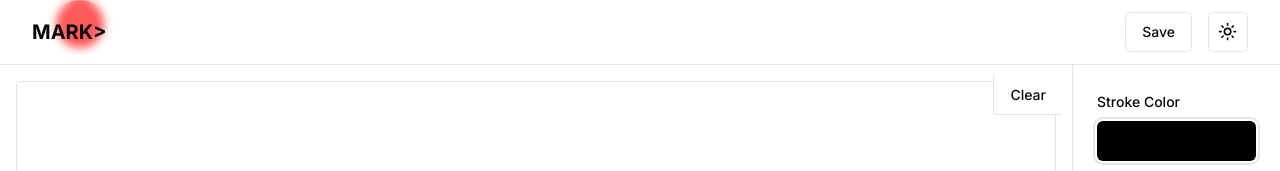
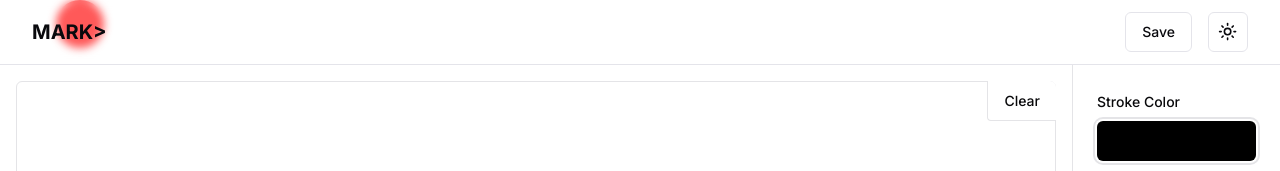
Before and after one commit to vitheshshetty00/Project-Mark, a Next.js app in the folder client/: page / in a window 1280 px wide. Shown: the top 171 px of the page. Built offline with nearby package versions, Linux system fonts and the light colour scheme.

Commit message:
Refactor canvas drawing functionality and add state management with Zustand

```diff
--- a/client/components/ColorPicker.tsx
+++ b/client/components/ColorPicker.tsx
@@ -8,22 +8,24 @@ import {
 import { Label } from "@/components/ui/label";
 import { Button } from "@/components/ui/button";
 import { HexAlphaColorPicker } from "react-colorful";
-import { useState } from "react";
+import { useCanvasStore } from "@/stores/canvasStore";
 
 const ColorPicker = () => {
-	const [color, setColor] = useState("#000");
+	const { strokeColor, setStrokeColor } = useCanvasStore();
 	return (
 		<div>
-			<Label htmlFor="strokeColor" className="select-none">Stroke Color</Label>
+			<Label htmlFor="strokeColor" className="select-none">
+				Stroke Color
+			</Label>
 			<Popover>
 				<PopoverTrigger asChild>
 					<Button
 						className="mt-2 w-full ring-2 ring-border border-white ring-offset-2"
-						style={{ background: color }}
+						style={{ background: strokeColor }}
 					/>
 				</PopoverTrigger>
 				<PopoverContent className="w-fit mt-4">
-					<HexAlphaColorPicker color={color} onChange={setColor} />
+					<HexAlphaColorPicker color={strokeColor} onChange={setStrokeColor} />
 				</PopoverContent>
 			</Popover>
 		</div>
--- a/client/components/DashGapSlider.tsx
+++ b/client/components/DashGapSlider.tsx
@@ -1,26 +1,28 @@
 "use client";
-import { useState } from "react";
 import { Slider } from "@/components/ui/slider";
 import { Label } from "@/components/ui/label";
+import { useCanvasStore } from "@/stores/canvasStore";
 
 const DashGapSlider = () => {
-    const [dashGap, setDashgGap] = useState([3]);
+	const { gapWidth, setGapWidth } = useCanvasStore();
 	return (
 		<div>
 			<div className="flex items-center justify-between mb-4">
-				<Label htmlFor="gapWidth" className="select-none">Gap Width</Label>
-				<span className="text-sm ">{dashGap}</span>
+				<Label htmlFor="gapWidth" className="select-none">
+					Gap Width
+				</Label>
+				<span className="text-sm ">{gapWidth}</span>
 			</div>
 
 			<Slider
 				min={1}
 				max={50}
 				step={1}
-				value={dashGap}
-				onValueChange={setDashgGap}
+				value={gapWidth}
+				onValueChange={setGapWidth}
 			/>
 		</div>
 	);
-}
+};
 
-export default DashGapSlider
+export default DashGapSlider;
--- a/client/components/DrawingCanvas.tsx
+++ b/client/components/DrawingCanvas.tsx
@@ -3,18 +3,19 @@ import { useRef, useCallback, useEffect } from "react";
 import { Button } from "./ui/button";
 
 import useDraw, { type DrawProps } from "@/hooks/useDraw";
+import { useCanvasStore } from "@/stores/canvasStore";
 
 const DrawingCanvas = () => {
 	const containerRef = useRef<HTMLDivElement>(null);
-
-	const draw = useCallback(({ ctx, currentPoint, prevPoint }: DrawProps) => {
+	const { strokeColor, strokeWidth, gapWidth } = useCanvasStore();
+	const draw = useCallback(
+		({ ctx, currentPoint, prevPoint }: DrawProps) => {
 			const startPoint = prevPoint ?? currentPoint;
 			const { x: currX, y: currY } = currentPoint;
-		const linecolor = "#000";
-		const linewidth = 3;
 
-		ctx.lineWidth = linewidth;
-		ctx.strokeStyle = linecolor;
+			ctx.lineWidth = strokeWidth[0];
+			ctx.strokeStyle = strokeColor;
+			ctx.setLineDash(gapWidth);
 			ctx.lineJoin = "round";
 			ctx.lineCap = "round";
 
@@ -22,7 +23,9 @@ const DrawingCanvas = () => {
 			ctx.moveTo(startPoint.x, startPoint.y);
 			ctx.lineTo(currX, currY);
 			ctx.stroke();
-	}, []);
+		},
+		[strokeColor, strokeWidth, gapWidth]
+	);
 
 	const { canvasRef, onMouseDown, clear } = useDraw(draw);
 
@@ -34,9 +37,9 @@ const DrawingCanvas = () => {
 			canvasRef.current.width = width - 50;
 			canvasRef.current.height = height - 50;
 		};
-        setCanvasDimensions()
-        window.addEventListener('resize',setCanvasDimensions)
-        return () => window.removeEventListener('resize', setCanvasDimensions)
+		setCanvasDimensions();
+		window.addEventListener("resize", setCanvasDimensions);
+		return () => window.removeEventListener("resize", setCanvasDimensions);
 	}, []);
 
 	return (
@@ -47,7 +50,7 @@ const DrawingCanvas = () => {
 			<Button
 				variant="outline"
 				onClick={clear}
-				className="absolute right-[10px] top-[10px] select-none rounded-none rounded-bl border-0 border-b border-l"
+				className="absolute right-[16px] top-[16px] select-none rounded-none rounded-tr-md rounded-bl border-0 border-b border-l"
 			>
 				Clear
 			</Button>
@@ -55,7 +58,7 @@ const DrawingCanvas = () => {
 			<canvas
 				ref={canvasRef}
 				onMouseDown={onMouseDown}
-				className="rounded w-full h-full border bg-white"
+				className="rounded-md w-full h-full border bg-white"
 			/>
 		</div>
 	);
--- a/client/components/StrokeSlider.tsx
+++ b/client/components/StrokeSlider.tsx
@@ -1,13 +1,16 @@
 "use client";
-import { useState } from "react";
 import { Slider } from "@/components/ui/slider";
 import { Label } from "@/components/ui/label";
+import { useCanvasStore } from "@/stores/canvasStore";
+
 const StrokeSlider = () => {
-	const [strokeWidth, setStrokeWidth] = useState([3]);
+	const { strokeWidth, setStrokeWidth } = useCanvasStore();
 	return (
 		<div>
 			<div className="flex items-center justify-between mb-4">
-				<Label htmlFor="strokeWidth" className="select-none">Stroke Width</Label>
+				<Label htmlFor="strokeWidth" className="select-none">
+					Stroke Width
+				</Label>
 				<span className="text-sm ">{strokeWidth}</span>
 			</div>
 
--- a/client/package.json
+++ b/client/package.json
@@ -24,7 +24,8 @@
     "react-colorful": "^5.6.1",
     "react-dom": "^18",
     "tailwind-merge": "^2.0.0",
-    "tailwindcss-animate": "^1.0.7"
+    "tailwindcss-animate": "^1.0.7",
+    "zustand": "^4.4.6"
   },
   "devDependencies": {
     "@types/node": "^20",
--- /dev/null
+++ b/client/stores/canvasStore.ts
@@ -0,0 +1,19 @@
+import { create } from 'zustand'
+
+interface CanvasState{
+    strokeColor:string
+    strokeWidth:number[]
+    gapWidth:number[]
+    setStrokeColor:(strokeColor:string) => void
+    setStrokeWidth:(strokeWidth:number[] ) => void
+    setGapWidth:(gapWidth:number[]) => void
+}
+
+export const useCanvasStore = create<CanvasState>(set =>({
+    strokeColor:'#000',
+    strokeWidth:[3],
+    gapWidth:[3],
+    setStrokeColor: strokeColor => set({strokeColor}),
+    setStrokeWidth: strokeWidth => set({strokeWidth}),
+    setGapWidth:gapWidth => set({gapWidth})
+}))
```
Also changed, not shown: 1 other file (tests, documents, lock files or other folders). Lines whose indentation alone changed are shown as unchanged.
